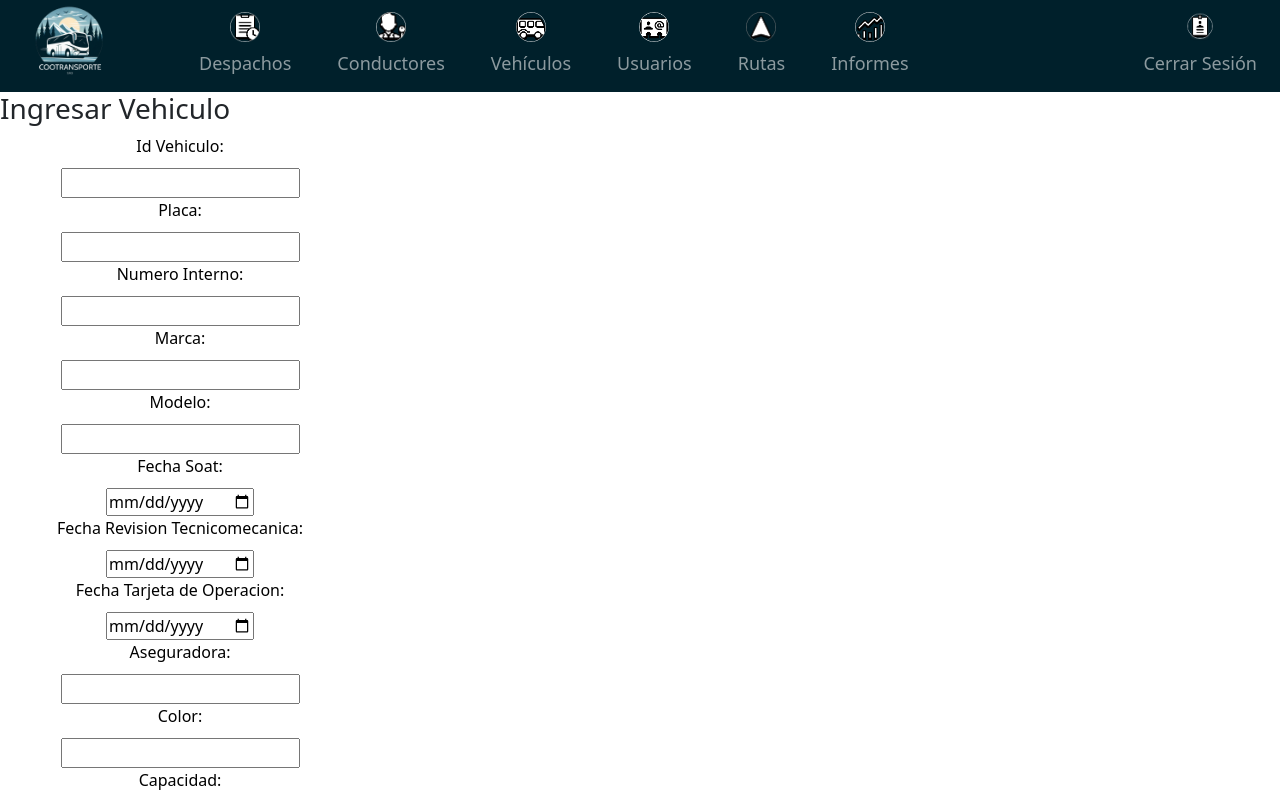
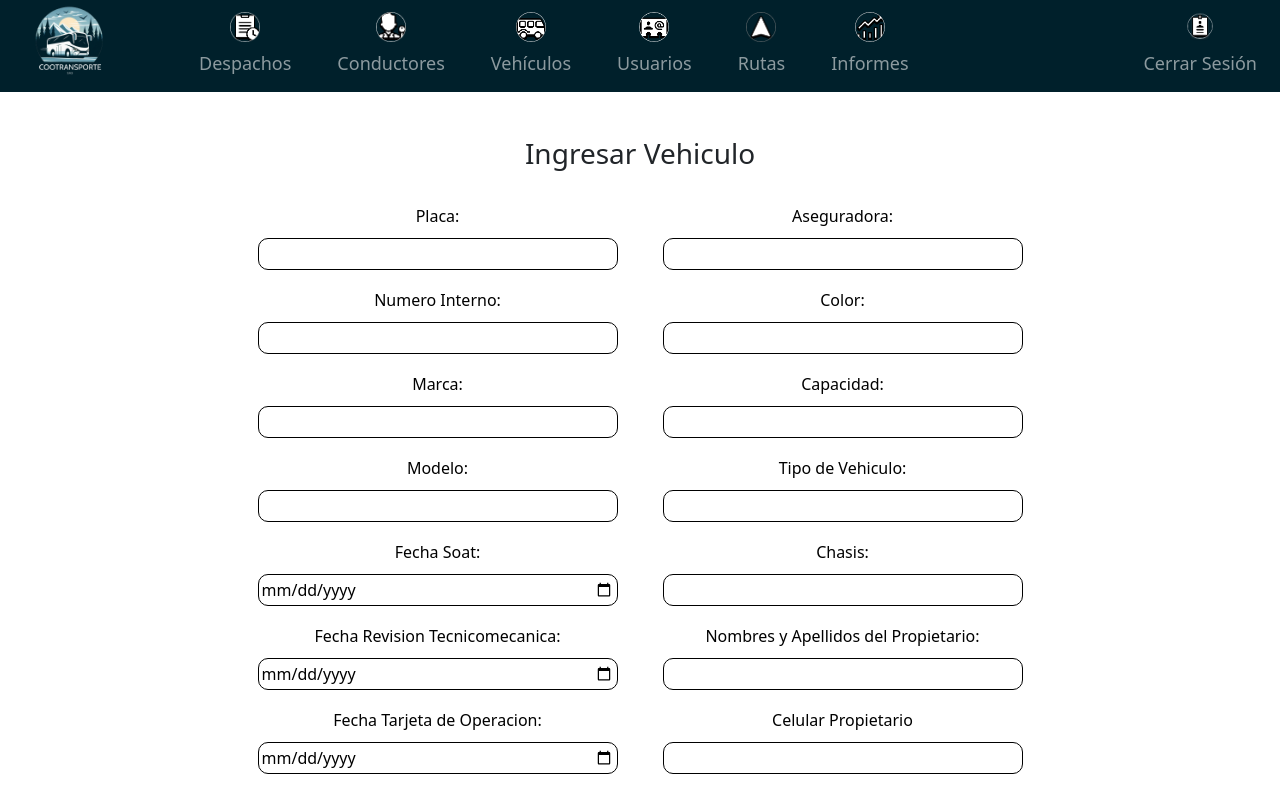
Before and after one commit to DavidR1205/appViajes, a React (Vite) app in the folder FrontEnd/: page /crear_vehiculos in a window 1280 px wide. Shown: the top 797 px of the page. Built offline with nearby package versions, Linux system fonts and the light colour scheme.

Commit message:
Estilos para las vistas de los Creates, Correcion para no pedir el id en los creates

```diff
--- /dev/null
+++ b/FrontEnd/src/assets/css/estilosAdmin/estilosCreates/estilosCreateRuta.css
@@ -0,0 +1,47 @@
+.form-crearRuta {
+    display: flex;
+    justify-content: center;
+}
+
+.container-formRuta {
+    width: 80%;
+    display: flex;
+    align-items: center;
+    justify-content: center;
+    margin: 20px 0px;
+}
+
+.elementFormRuta {
+    display: flex;
+    gap: 45px;
+    justify-content: center;
+    padding: 0px 30px;
+}
+
+.camp-input-ruta {
+    display: flex;
+    flex-direction: column;
+    align-items: center;
+    gap: 10px;
+    width: 45vh;
+    color: black;
+}
+
+.input-formRuta {
+    width: 100%;
+    border-radius: 10px;
+    padding: 3px;
+    border: 1px solid black;
+}
+
+.button-formRuta {
+    margin: 25px;
+    text-align: center;
+    width: 100vh;
+}
+
+.title-formRuta {
+    display: flex;
+    justify-content: center;
+    margin: 25px 0px;
+}
--- /dev/null
+++ b/FrontEnd/src/assets/css/estilosAdmin/estilosCreates/estilosCreateUser.css
@@ -0,0 +1,54 @@
+.form-crearUsuarios {
+    display: flex;
+    justify-content: center;
+}
+
+.container-formUsuarios {
+    width: 80%;
+    display: flex;
+    align-items: center;
+    justify-content: center;
+    margin: 20px 0px;
+}
+
+.elementFormUsuarios {
+    display: flex;
+    gap: 45px;
+    justify-content: center;
+    padding: 0px 30px;
+}
+
+.section-FormUsuarios {
+    display: flex;
+    flex-direction: column;
+    gap: 18px;
+    align-items: center;
+}
+
+.camp-input {
+    display: flex;
+    flex-direction: column;
+    align-items: center;
+    gap: 10px;
+    width: 45vh;
+    color: black;
+}
+
+.input-formUsuarios {
+    width: 100%;
+    border-radius: 10px;
+    padding: 3px;
+    border: 1px solid black;
+}
+
+.button-formUsuarios {
+    margin: 25px;
+    text-align: center;
+    width: 100vh;
+}
+
+.title-formUsuarios {
+    display: flex;
+    justify-content: center;
+    margin: 25px 0px;
+}
--- /dev/null
+++ b/FrontEnd/src/assets/css/estilosAdmin/estilosCreates/estilosCreateVeh.css
@@ -0,0 +1,54 @@
+.form-crearVehiculos {
+    display: flex;
+    justify-content: center;
+}
+
+.container-formVehiculos {
+    width: 80%;
+    display: flex;
+    align-items: center;
+    justify-content: center;
+    margin: 20px 0px;
+}
+
+.elementFormVehiculos {
+    display: flex;
+    gap: 45px;
+    justify-content: center;
+    padding: 0px 30px;
+}
+
+.section-FormVehiculos {
+    display: flex;
+    flex-direction: column;
+    gap: 18px;
+    align-items: center;
+}
+
+.camp-input {
+    display: flex;
+    flex-direction: column;
+    align-items: center;
+    gap: 10px;
+    width: 45vh;
+    color: black;
+}
+
+.input-formVehiculos {
+    width: 100%;
+    border-radius: 10px;
+    padding: 3px;
+    border: 1px solid black;
+}
+
+.button-formVehiculos {
+    margin: 25px;
+    text-align: center;
+    width: 100vh;
+}
+
+.title-formVehiculos {
+    display: flex;
+    justify-content: center;
+    margin: 25px 0px;
+}
--- /dev/null
+++ b/FrontEnd/src/assets/css/estilosAdmin/estilosCreates/estilosCreateViaje.css
@@ -0,0 +1,40 @@
+.form-crearViaje {
+    display: flex;
+    justify-content: center;
+}
+
+.container-formViaje {
+    width: 80%;
+    display: flex;
+    align-items: center;
+    justify-content: center;
+    margin: 20px 0px;
+}
+
+
+.camp-input {
+    display: flex;
+    flex-direction: column;
+    align-items: center;
+    gap: 10px;
+    width: 45vh;
+    color: black;
+}
+
+.input-formViaje {
+    width: 100%;
+    border-radius: 10px;
+    padding: 3px;
+    border: 1px solid black;
+}
+
+.button-formViaje {
+    text-align: center;
+    margin: 20px 0px;
+}
+
+.title-formViaje {
+    display: flex;
+    justify-content: center;
+    margin: 10px 0px;
+}
--- a/FrontEnd/src/pages/pagesAdmin/creates/crearRutasA.jsx
+++ b/FrontEnd/src/pages/pagesAdmin/creates/crearRutasA.jsx
@@ -3,11 +3,12 @@ import { useState } from 'react'
 import axios from 'axios'
 import Swal from 'sweetalert2'
 import { useNavigate } from 'react-router-dom'
+import "../../../assets/css/estilosAdmin/estilosCreates/estilosCreateRuta.css"
 
 const crearRutasA = () => {
 
     const navigate = useNavigate();
-    const [ruta, setRuta] = useState({ id_ruta: '', codigo_ruta: '', nombre_ruta: '' })
+    const [ruta, setRuta] = useState({ codigo_ruta: '', nombre_ruta: '' })
 
     const handleChanges = (e) => {
         setRuta({ ...ruta, [e.target.name]: e.target.value })
@@ -33,10 +34,6 @@ const crearRutasA = () => {
                     </div>
                     <div className='elementFormRuta'>
                         <div className='camp-input-ruta'>
-                            <label htmlFor="id_ruta">Id Ruta: </label>
-                            <input type="number" onChange={handleChanges} name='id_ruta' className='input-formRuta'/>
-                        </div>
-                        <div className='camp-input-ruta'>
                             <label htmlFor="codigo_ruta">Codigo Ruta: </label>
                             <input type="text" onChange={handleChanges} name='codigo_ruta' className='input-formRuta'/>
                         </div>
@@ -45,7 +42,7 @@ const crearRutasA = () => {
                             <input type="text" onChange={handleChanges} name='nombre_ruta' className='input-formRuta'/>
                         </div>
                     </div>
-                    <div className='button-formRuta'>
+                    <div className='button-formRuta d-grid gap-2'>
                         <button type='submit' className='btn btn-success'>Agregar</button>
                     </div>
                 </form>
--- a/FrontEnd/src/pages/pagesAdmin/creates/crearVehiculos.jsx
+++ b/FrontEnd/src/pages/pagesAdmin/creates/crearVehiculos.jsx
@@ -3,11 +3,12 @@ import { useState } from 'react'
 import axios from 'axios'
 import Swal from 'sweetalert2'
 import { useNavigate } from 'react-router-dom';
+import "../../../assets/css/estilosAdmin/estilosCreates/estilosCreateVeh.css"
 
 const crearVehiculos = () => {
 
     const navigate = useNavigate();
-    const [vehiculos, setVehiculos] = useState({id_vehiculo: '', placa: '', numero_interno: '', marca: '', modelo: '', fecha_soat: '', fecha_tecno: '', fecha_operacion: '',
+    const [vehiculos, setVehiculos] = useState({placa: '', numero_interno: '', marca: '', modelo: '', fecha_soat: '', fecha_tecno: '', fecha_operacion: '',
                                                 aseguradora: '', color: '', capacidad: '', tipo_vehiculo: '', chasis: '', nombre_propietario: '', numero_propietario: ''})
 
 
@@ -36,10 +37,6 @@ const crearVehiculos = () => {
                     </div>
                     <div className='elementFormVehiculos'>
                         <div className='section-FormVehiculos'>
-                            <div className='camp-input'>
-                                <label htmlFor="id_vehiculo">Id Vehiculo: </label>
-                                <input type="number" onChange={handleChanges} name='id_vehiculo' className='input-formVehiculos' />
-                            </div>
                             <div className='camp-input'>
                                 <label htmlFor="placa">Placa: </label>
                                 <input type="text" onChange={handleChanges} name='placa' className='input-formVehiculos' />
@@ -100,7 +97,7 @@ const crearVehiculos = () => {
                             </div>
                         </div>
                     </div>
-                    <div className='button-formVehiculos'>
+                    <div className='button-formVehiculos d-grid gap-2'>
                         <button type='submit' className='btn btn-success'>Agregar</button>
                     </div>
                 </form>
--- a/FrontEnd/src/pages/pagesAdmin/creates/crearViaje.jsx
+++ b/FrontEnd/src/pages/pagesAdmin/creates/crearViaje.jsx
@@ -3,6 +3,7 @@ import { useState } from 'react'
 import axios from 'axios'
 import Swal from 'sweetalert2'
 import { useNavigate } from 'react-router-dom'
+import "../../../assets/css/estilosAdmin/estilosCreates/estilosCreateViaje.css"
 
 const crearViaje = () => {
 
@@ -109,7 +110,7 @@ const crearViaje = () => {
                             </select>
                         </div>
                     </div>
-                    <div className='button-formVehiculos'>
+                    <div className='button-formViaje d-grid gap-2'>
                         <button type='submit' className='btn btn-success'>Agregar</button>
                     </div>
                 </form>
--- a/FrontEnd/src/pages/pagesAdmin/programar.jsx
+++ b/FrontEnd/src/pages/pagesAdmin/programar.jsx
@@ -54,7 +54,7 @@ const viajes = () => {
       const responseF = await finalizarViaje(id_viaje, horaFin, duracion);
       Swal.fire('Finalizado', 'Viaje finalizado con éxito', 'success')
         .then(() => {
-          fetchViajes(); // Refrescar los viajes después de la notificación
+          fetchViajes();
         });
     } catch (error) {
       setError('Error al finalizar el viaje');
```
Also changed, not shown: FrontEnd/src/pages/pagesAdmin/creates/crearUsuario.jsx (+14 -13 lines), 2 other files (tests, documents, lock files or other folders).
